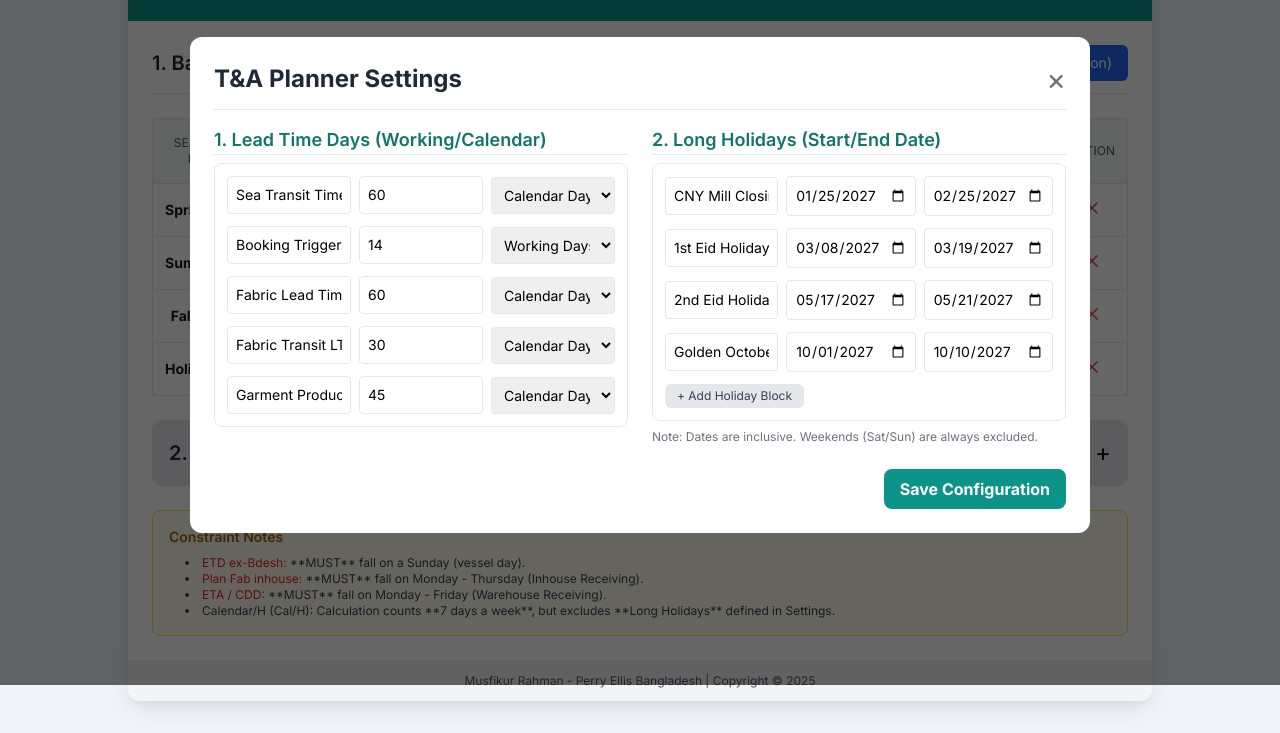
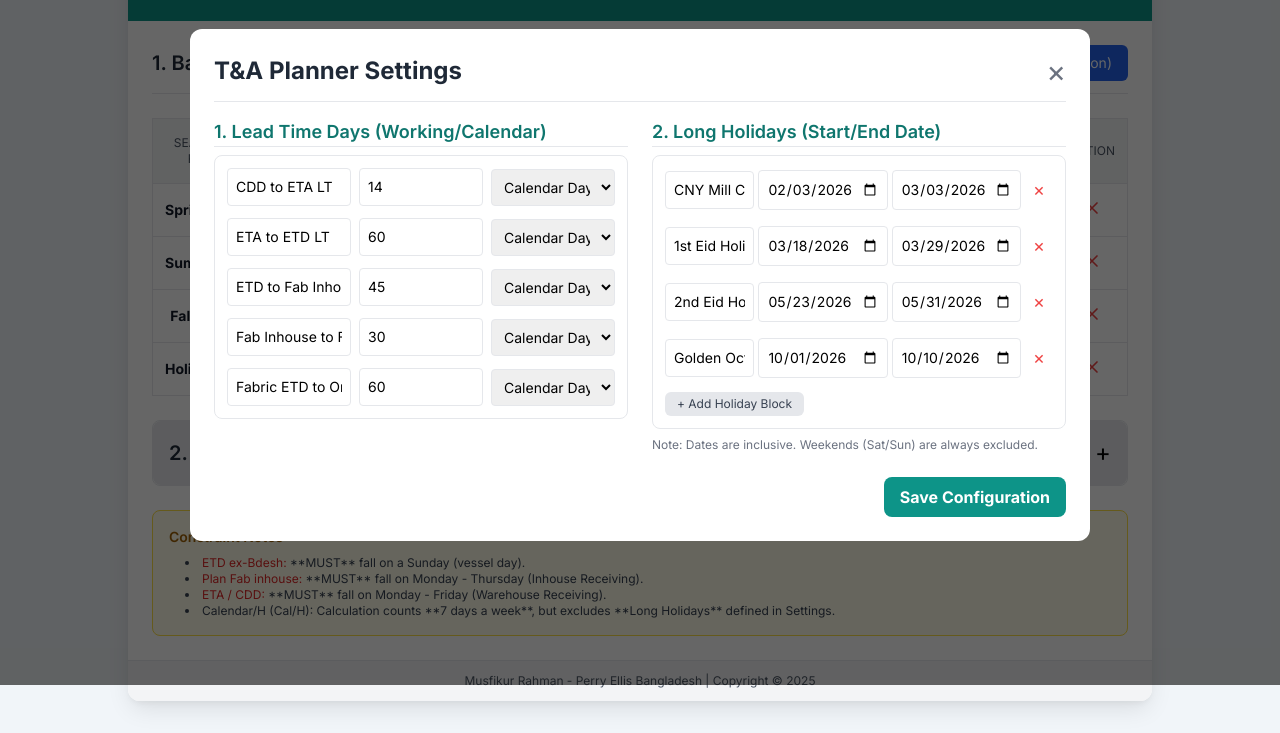
Before and after one commit to musfikurzony/Garments-Lead-Time-Calculator, a plain HTML site: page index.html in a window 1280 px wide. Both pictures are taken after a click on the button 1107 px from the left and 77 px from the top of the page. Shown: the part 115-848 px from the top of the page. Drawn offline with nearby package versions, Linux system fonts and the light colour scheme.

Commit message:
index.html

```diff
--- a/index.html
+++ b/index.html
@@ -3,7 +3,7 @@
 <head>
     <meta charset="UTF-8">
     <meta name="viewport" content="width=device-width, initial-scale=1.0">
-    <title>Garment T&A Planner (2027)</title>
+    <title>Garment T&A Planner</title>
     <script src="https://cdn.tailwindcss.com"></script>
     <!-- We now only rely on core Moment.js -->
     <script src="https://cdnjs.cloudflare.com/ajax/libs/moment.js/2.29.1/moment.min.js"></script>
@@ -17,10 +17,15 @@
         .card {
             box-shadow: 0 10px 25px -3px rgba(0, 0, 0, 0.1), 0 4px 6px -2px rgba(0, 0, 0, 0.05);
         }
+        /* Color logic for the dates */
         .result-cell {
             font-weight: 600;
-            color: #059669;
+            color: #10b981; /* Emerald 600 - Safe/Planned Green */
         }
+        .text-red-600 { /* Important Constraints/Triggers are highlighted */
+             color: #dc2626;
+        }
+
         .deadline-header {
             background-color: #0d9488; /* Teal 600 */
         }
@@ -124,10 +129,10 @@
                                 <th class="px-3 py-2 text-center text-xs font-medium text-gray-600 uppercase w-[140px] whitespace-normal">Season / Row</th>
                                 <th class="px-3 py-2 text-center text-xs font-medium text-gray-600 uppercase w-[140px] whitespace-normal">Customer Delivery Date (CDD)</th>
                                 <th class="px-3 py-2 text-center text-xs font-medium text-gray-600 uppercase text-red-600 w-[160px] whitespace-normal">ORDERS DUE DATE (Mon-Fri)</th>
-                                <th class="px-3 py-2 text-center text-xs font-medium text-gray-600 uppercase text-red-600 w-[140px] whitespace-normal">ETA / WH USA (60D Cal)</th>
+                                <th class="px-3 py-2 text-center text-xs font-medium text-gray-600 uppercase text-red-600 w-[140px] whitespace-normal">ETA / WH USA (14D Cal)</th>
                                 <th class="px-3 py-2 text-center text-xs font-medium text-gray-600 uppercase w-[140px] whitespace-normal">Plan Fabric ETD (60D Cal/H)</th>
-                                <th class="px-3 py-2 text-center text-xs font-medium text-gray-600 uppercase text-red-600 w-[170px] whitespace-normal">Plan Fab inhouse (30D Cal/H, Sun-Thu)</th>
-                                <th class="px-3 py-2 text-center text-xs font-medium text-gray-600 uppercase text-red-600 w-[170px] whitespace-normal">ETD ex-Bdesh (45D Cal/H, Sunday)</th>
+                                <th class="px-3 py-2 text-center text-xs font-medium text-gray-600 uppercase text-red-600 w-[170px] whitespace-normal">Plan Fab inhouse (45D Cal/H, Sun-Thu)</th>
+                                <th class="px-3 py-2 text-center text-xs font-medium text-gray-600 uppercase text-red-600 w-[170px] whitespace-normal">ETD ex-Bdesh (60D Cal/H, Sunday)</th>
                                 <th class="px-3 py-2 text-center text-xs font-medium text-gray-600 uppercase w-[40px] whitespace-normal">Action</th>
                             </tr>
                         </thead>
@@ -159,7 +164,7 @@
                                 <tr>
                                     <th class="px-3 py-2 text-center text-xs font-medium text-gray-600 uppercase w-[140px] whitespace-normal">Scenario</th>
                                     <th class="px-3 py-2 text-center text-xs font-medium text-gray-600 uppercase w-[140px] whitespace-normal">ORDERS DUE DATE (Mon-Fri Input)</th>
-                                    <th class="px-3 py-2 text-center text-xs font-medium text-gray-600 uppercase text-red-600 w-[140px] whitespace-normal">Plan Fabric ETD</th>
+                                    <th class="px-3 py-2 text-center text-xs font-medium text-gray-600 uppercase text-red-600 w-[160px] whitespace-normal">Plan Fabric ETD</th>
                                     <th class="px-3 py-2 text-center text-xs font-medium text-gray-600 uppercase w-[170px] whitespace-normal">Plan Fab inhouse</th>
                                     <th class="px-3 py-2 text-center text-xs font-medium text-gray-600 uppercase w-[170px] whitespace-normal">ETD ex-Bdesh (Sunday)</th>
                                     <th class="px-3 py-2 text-center text-xs font-medium text-gray-600 uppercase text-red-600 w-[140px] whitespace-normal">ETA / WH USA</th>
@@ -198,26 +203,28 @@
     </div>
 
     <script>
-        // --- GLOBAL CONFIGS & DEFAULTS ---
+        // --- GLOBAL CONFIGS & DEFAULTS (Moved to top for scope fix) ---
         const DATE_FORMAT = 'YYYY-MM-DD';
         const DISPLAY_FORMAT = 'DD-MMM-YYYY';
 
         // Default Lead Times (Calendar Days / Working Days)
         const DEFAULT_LTS = [
-            { name: "Sea Transit Time", days: 60, type: "calendar" },
-            { name: "Booking Trigger LT", days: 14, type: "working" },
-            { name: "Fabric Lead Time (Mill)", days: 60, type: "calendar_holiday" },
-            { name: "Fabric Transit LT", days: 30, type: "calendar_holiday" },
-            { name: "Garment Production LT", days: 45, type: "calendar_holiday" },
+            { name: "CDD to ETA LT", days: 14, type: "calendar" }, // 14D Cal
+            { name: "ETA to ETD LT", days: 60, type: "calendar" }, // 60D Cal
+            { name: "ETD to Fab Inhouse LT", days: 45, type: "calendar_holiday" }, // 45D Cal/H (BD - Eid)
+            { name: "Fab Inhouse to Fab ETD LT", days: 30, type: "calendar" }, // 30D Cal (Sea Transit: NO HOLIDAYS/WEEKENDS)
+            { name: "Fabric ETD to Orders Due LT", days: 60, type: "calendar_holiday" }, // 60D Cal/H (China - CNY/Oct)
         ];
 
         // Default Holiday Blocks (Start/End) - YYYY-MM-DD
         const DEFAULT_HOLIDAYS = [
-            { name: "CNY Mill Closing", start: "2027-01-25", end: "2027-02-25" },
-            { name: "1st Eid Holiday", start: "2027-03-08", end: "2027-03-19" },
-            { name: "2nd Eid Holiday", start: "2027-05-17", end: "2027-05-21" },
-            { name: "Golden October", start: "2027-10-01", end: "2027-10-10" },
+            { name: "CNY Mill Closing", start: "2026-02-03", end: "2026-03-03" },
+            { name: "1st Eid Holiday", start: "2026-03-18", end: "2026-03-29" },
+            { name: "2nd Eid Holiday", start: "2026-05-23", end: "2026-05-31" },
+            { name: "Golden October", start: "2026-10-01", end: "2026-10-10" },
         ];
+        // --- END GLOBAL CONFIGS ---
+
 
         let LTs = JSON.parse(localStorage.getItem('ltSettings')) || DEFAULT_LTS;
         let HOLIDAY_BLOCKS = JSON.parse(localStorage.getItem('holidaySettings')) || DEFAULT_HOLIDAYS;
@@ -246,14 +253,40 @@
 
         // Global holiday set for quick lookup
         let GLOBAL_HOLIDAYS = new Set();
+        let CHINA_HOLIDAYS = new Set();
+        let BD_HOLIDAYS = new Set();
+
         function updateHolidaySet() {
             GLOBAL_HOLIDAYS.clear();
-            const holidayDates = generateHolidayDates(HOLIDAY_BLOCKS);
-            holidayDates.forEach(date => GLOBAL_HOLIDAYS.add(date));
+            CHINA_HOLIDAYS.clear();
+            BD_HOLIDAYS.clear();
+
+            HOLIDAY_BLOCKS.forEach(block => {
+                let start = moment(block.start);
+                let end = moment(block.end);
+
+                if (start.isValid() && end.isValid()) {
+                    let current = moment(start);
+                    while (current.isSameOrBefore(end)) {
+                        const date = current.format(DATE_FORMAT);
+                        GLOBAL_HOLIDAYS.add(date);
+
+                        // Split holidays for conditional LT use
+                        if (block.name.includes("CNY") || block.name.includes("October")) {
+                            CHINA_HOLIDAYS.add(date);
+                        }
+                        if (block.name.includes("Eid")) {
+                            BD_HOLIDAYS.add(date);
+                        }
+
+                        current.add(1, 'day');
+                    }
+                }
+            });
         }
 
-        // Custom function to subtract/add calendar days, skipping ONLY defined holidays
-        function subtractDaysSkippingHolidays(startDate, daysToSubtract) {
+        // Custom function to subtract/add calendar days, skipping only specified holidays
+        function subtractDaysSkippingHolidays(startDate, daysToSubtract, skipSet) {
             let resultDate = moment(startDate);
             let daysCounted = 0;
 
@@ -263,8 +296,8 @@
 
             while (daysCounted < targetDays) {
                 resultDate.add(step, 'day');
-                // Check if the resulting day is a holiday
-                if (!GLOBAL_HOLIDAYS.has(resultDate.format(DATE_FORMAT))) {
+                // Check if the resulting day is a holiday in the specific set
+                if (!skipSet.has(resultDate.format(DATE_FORMAT))) {
                     daysCounted++;
                 }
             }
@@ -366,25 +399,50 @@
 
         // Helper function to apply LTs based on type
         function applyLTSeparator(startDate, lt) {
+            // Determine which holiday set to use for calendar_holiday
+            let skipSet = new Set();
+            if (lt.name.includes("Fabric ETD to Orders Due") || lt.name.includes("Fab Inhouse to Fab ETD")) { // CNY/Oct Zone
+                skipSet = CHINA_HOLIDAYS;
+            } else if (lt.name.includes("ETD to Fab Inhouse")) { // Eid Zone (BD Production)
+                skipSet = BD_HOLIDAYS;
+            } else if (lt.name.includes("Fab Inhouse to Fab ETD") && lt.type === 'calendar_holiday') {
+                // Fix: Fab Inhouse to Fab ETD LT is now simple calendar (LT 30)
+                skipSet = new Set();
+            } else {
+                 skipSet = new Set(); // No holidays for Sea Transit / Mon-Fri working days
+            }
+
+
             if (lt.type === 'working') {
                 return subtractWorkingDays(startDate, lt.days);
             } else if (lt.type === 'calendar') {
                 return moment(startDate).subtract(lt.days, 'days');
             } else if (lt.type === 'calendar_holiday') {
-                return subtractDaysSkippingHolidays(startDate, lt.days);
+                return subtractDaysSkippingHolidays(startDate, lt.days, skipSet);
             }
             return moment(startDate);
         }
 
         // Helper function to apply FORWARD LTS based on type
         function applyForwardLTSeparator(startDate, lt) {
+            let skipSet = new Set();
+            if (lt.name.includes("Fabric ETD to Orders Due") || lt.name.includes("Fab Inhouse to Fab ETD")) { // CNY/Oct Zone
+                skipSet = CHINA_HOLIDAYS;
+            } else if (lt.name.includes("ETD to Fab Inhouse")) { // Eid Zone (BD Production)
+                skipSet = BD_HOLIDAYS;
+            } else if (lt.name.includes("Fab Inhouse to Fab ETD")) {
+                 skipSet = new Set(); // No holidays for Fab Inhouse to Fab ETD
+            } else {
+                 skipSet = new Set(); // No holidays for Sea Transit / Mon-Fri working days
+            }
+
             if (lt.type === 'working') {
                 return addWorkingDays(startDate, lt.days);
             } else if (lt.type === 'calendar') {
                 return moment(startDate).add(lt.days, 'days');
             } else if (lt.type === 'calendar_holiday') {
                 // Negative subtraction = Addition
-                return subtractDaysSkippingHolidays(startDate, -lt.days);
+                return subtractDaysSkippingHolidays(startDate, -lt.days, skipSet);
             }
             return moment(startDate);
         }
@@ -397,61 +455,63 @@
             if (!cdd.isValid()) return {};
 
             // Get all LTs from settings
-            const ltSeaTransit = getLTByName('Sea Transit Time');
-            const ltBooking = getLTByName('Booking Trigger LT');
-            const ltFabricLT = getLTByName('Fabric Lead Time');
-            const ltFabTransit = getLTByName('Fabric Transit LT');
-            const ltGarmentPrd = getLTByName('Garment Production LT');
+            const ltEtaToCdd = getLTByName('CDD to ETA LT');
+            const ltEtdToEta = getLTByName('ETA to ETD LT');
+            const ltFabInhouseToEtd = getLTByName('ETD to Fab Inhouse LT');
+            const ltFabEtdToFabInhouse = getLTByName('Fab Inhouse to Fab ETD LT');
+            const ltOrdersDueToFabEtd = getLTByName('Fabric ETD to Orders Due LT');
+
 
             // 1. CDD Constraint (Backward - Mon-Fri)
             const cddConstrained = applyMonFriConstraint(cdd);
 
-            // 2. ETA / WH USA (CDD - 60 Calendar Days) - Standard Calendar
-            const etaWhUSAInitial = applyLTSeparator(cddConstrained, ltSeaTransit);
+            // 2. ETA / WH USA (CDD - 14 Calendar Days)
+            const etaWhUSAInitial = applyLTSeparator(cddConstrained, ltEtaToCdd);
             // Apply Mon-Fri Constraint
             const etaWhUSA = applyMonFriConstraint(etaWhUSAInitial);
 
-            // 3. ORDERS DUE DATE (ETA / WH USA - 14 Working Days) - Standard Working
-            let ordersDueDateInitial = applyLTSeparator(etaWhUSA, ltBooking);
+            // 3. ETD ex-Bdesh (ETA - 60 Cal Days)
+            const etdExBdeshInitial = applyLTSeparator(etaWhUSA, ltEtdToEta);
+            // Apply Sunday Constraint
+            const etdExBdesh = applySundayConstraint(etdExBdeshInitial);
+
+            // 4. Plan Fab inhouse (ETD - 45 Cal/H Days)
+            const planFabInhouseInitial = applyLTSeparator(etdExBdesh, ltFabInhouseToEtd);
+            // Apply Sun-Thu constraint (Backward)
+            const planFabInhouse = applySunThuConstraint(planFabInhouseInitial, 'backward');
+
+            // 5. Plan Fabric ETD (Fab Inhouse - 30 Cal/H Days)
+            const planFabricETD = applyLTSeparator(planFabInhouse, ltFabEtdToFabInhouse);
+
+            // 6. ORDERS DUE DATE (Fabric ETD - 60 Cal/H Days)
+            let ordersDueDateInitial = applyLTSeparator(planFabricETD, ltOrdersDueToFabEtd);
             // Apply Mon-Fri constraint
             const ordersDueDate = applyMonFriConstraint(ordersDueDateInitial);
 
-            // 4. Plan Fabric ETD (ORDERS DUE DATE - 60 Cal/H Days)
-            const planFabricETD = applyLTSeparator(ordersDueDate, ltFabricLT);
 
-            // 5. Plan Fab inhouse (Plan Fabric ETD - 30 Cal/H Days)
-            const planFabInhouseInitial = applyLTSeparator(planFabricETD, ltFabTransit);
-            // Apply Sun-Thu constraint (Backward)
-            const planFabInhouse = applySunThuConstraint(planFabInhouseInitial, 'backward');
-
-            // 6. ETD ex-Bdesh (Plan Fab inhouse - 45 Cal/H Days)
-            let etdExBdeshInitial = applyLTSeparator(planFabInhouse, ltGarmentPrd);
-
-            // Apply Sunday Constraint
-            const etdExBdesh = applySundayConstraint(etdExBdeshInitial);
-
-            // --- Recalculate FORWARD from the constrained ETD ex-Bdesh (Final Schedule) ---
+            // --- Recalculate FORWARD from the constrained ORDERS DUE DATE (Final Schedule) ---
 
             const schedule = {};
-            schedule.ETDBdesh = etdExBdesh;
+            schedule.OrdersDue = ordersDueDate;
 
-            // Fab Inhouse (ETD + 45 Cal/H Days) -> Apply Sun-Thu Constraint (Forward)
-            let fabInhouseForward = applyForwardLTSeparator(schedule.ETDBdesh.format(DATE_FORMAT), ltGarmentPrd);
+            // Fabric ETD (Orders Due + 60 Cal/H Days)
+            let fabEtdForward = applyForwardLTSeparator(schedule.OrdersDue.format(DATE_FORMAT), ltOrdersDueToFabEtd);
+            schedule.FabricETD = applyMonFriConstraintForward(fabEtdForward);
+
+            // Fab Inhouse (Fabric ETD + 30 Cal/H Days) -> Apply Sun-Thu Constraint (Forward)
+            let fabInhouseForward = applyForwardLTSeparator(schedule.FabricETD.format(DATE_FORMAT), ltFabEtdToFabInhouse);
             schedule.FabInhouse = applySunThuConstraint(fabInhouseForward, 'forward');
 
-            // Fabric ETD (Fab Inhouse + 30 Cal/H Days)
-            schedule.FabricETD = applyForwardLTSeparator(schedule.FabInhouse.format(DATE_FORMAT), ltFabTransit);
+            // ETD ex-Bdesh (Fab Inhouse + 45 Cal/H Days) -> Apply Sunday Constraint (Forward)
+            let etdExBdeshForward = applyForwardLTSeparator(schedule.FabInhouse.format(DATE_FORMAT), ltFabInhouseToEtd);
+            schedule.ETDBdesh = applySundayConstraint(etdExBdeshForward);
 
-            // Orders Due Date (Fabric ETD + 60 Cal/H Days) -> Apply Mon-Fri Constraint (Forward)
-            let ordersDueForward = applyForwardLTSeparator(schedule.FabricETD.format(DATE_FORMAT), ltFabricLT);
-            schedule.OrdersDue = applyMonFriConstraintForward(ordersDueForward);
-
-            // ETA WH USA (Orders Due Date + 14 Working Days) -> Apply Mon-Fri Constraint (Forward)
-            let etaForward = applyForwardLTSeparator(schedule.OrdersDue.format(DATE_FORMAT), ltBooking);
+            // ETA WH USA (ETD + 60 Calendar Days) -> Apply Mon-Fri Constraint (Forward)
+            let etaForward = applyForwardLTSeparator(schedule.ETDBdesh.format(DATE_FORMAT), ltEtdToEta);
             schedule.ETA = applyMonFriConstraintForward(etaForward);
 
-            // CDD (ETA + 60 Calendar Days) -> Apply Mon-Fri Constraint (Forward)
-            let cddForward = applyForwardLTSeparator(schedule.ETA.format(DATE_FORMAT), ltSeaTransit);
+            // CDD (ETA + 14 Calendar Days) -> Apply Mon-Fri Constraint (Forward)
+            let cddForward = applyForwardLTSeparator(schedule.ETA.format(DATE_FORMAT), ltEtaToCdd);
             schedule.CDD = applyMonFriConstraintForward(cddForward);
 
 
@@ -477,37 +537,37 @@
             if (!ordersDueDateConstrained.isValid()) return {};
 
             // Get all LTs from settings
-            const ltSeaTransit = getLTByName('Sea Transit Time');
-            const ltBooking = getLTByName('Booking Trigger LT');
-            const ltFabricLT = getLTByName('Fabric Lead Time');
-            const ltFabTransit = getLTByName('Fabric Transit LT');
-            const ltGarmentPrd = getLTByName('Garment Production LT');
+            const ltEtaToCdd = getLTByName('CDD to ETA LT');
+            const ltEtdToEta = getLTByName('ETA to ETD LT');
+            const ltFabInhouseToEtd = getLTByName('ETD to Fab Inhouse LT');
+            const ltFabEtdToFabInhouse = getLTByName('Fab Inhouse to Fab ETD LT');
+            const ltOrdersDueToFabEtd = getLTByName('Fabric ETD to Orders Due LT');
 
             const schedule = {};
 
-            // ETD is the fixed constrained point
+            // Orders Due is the fixed constrained point
             schedule.OrdersDue = ordersDueDateConstrained;
 
             // 1. Plan Fabric ETD (Orders Due Date + 60 Cal/H Days)
-            schedule.FabricETD = applyForwardLTSeparator(schedule.OrdersDue.format(DATE_FORMAT), ltFabricLT);
+            schedule.FabricETD = applyForwardLTSeparator(schedule.OrdersDue.format(DATE_FORMAT), ltOrdersDueToFabEtd);
 
             // 2. Plan Fab inhouse (Fabric ETD + 30 Cal/H Days) -> Apply Sun-Thu Constraint (Forward)
-            let fabInhouseInitial = applyForwardLTSeparator(schedule.FabricETD.format(DATE_FORMAT), ltFabTransit);
+            let fabInhouseInitial = applyForwardLTSeparator(schedule.FabricETD.format(DATE_FORMAT), ltFabEtdToFabInhouse);
             schedule.FabInhouse = applySunThuConstraint(fabInhouseInitial, 'forward');
 
             // 3. ETD ex-Bdesh (Fab Inhouse + 45 Cal/H Days)
-            let etdExBdeshInitial = applyForwardLTSeparator(schedule.FabInhouse.format(DATE_FORMAT), ltGarmentPrd);
+            let etdExBdeshInitial = applyForwardLTSeparator(schedule.FabInhouse.format(DATE_FORMAT), ltFabInhouseToEtd);
 
             // Apply Sunday Constraint
             const etdExBdesh = applySundayConstraint(etdExBdeshInitial);
             schedule.ETDBdesh = etdExBdesh;
 
-            // 4. ETA WH USA (ETD + 14 Working Days) -> Apply Mon-Fri Constraint (Forward)
-            let etaForward = applyForwardLTSeparator(schedule.ETDBdesh.format(DATE_FORMAT), ltBooking);
+            // 4. ETA WH USA (ETD + 60 Calendar Days) -> Apply Mon-Fri Constraint (Forward)
+            let etaForward = applyForwardLTSeparator(schedule.ETDBdesh.format(DATE_FORMAT), ltEtdToEta);
             schedule.ETA = applyMonFriConstraintForward(etaForward);
 
-            // 5. Customer Delivery Date (ETA + 60 Calendar Days) -> Apply Mon-Fri Constraint (Forward)
-            let cddForward = applyForwardLTSeparator(schedule.ETA.format(DATE_FORMAT), ltSeaTransit);
+            // 5. Customer Delivery Date (ETA + 14 Calendar Days) -> Apply Mon-Fri Constraint (Forward)
+            let cddForward = applyForwardLTSeparator(schedule.ETA.format(DATE_FORMAT), ltEtaToCdd);
             schedule.CDD = applyMonFriConstraintForward(cddForward);
 
 
@@ -528,7 +588,7 @@
             // Function removed as per user request to remove Gemini section.
         }
 
-        function addRow(defaultSeason = 'Spring 2027', defaultDate = moment().add(200, 'days').format(DATE_FORMAT)) {
+        function addRow(defaultSeason, defaultDate) {
             const rowId = moment().valueOf(); // Unique ID
             dataRows.push({
                 id: rowId,
@@ -545,7 +605,7 @@
             renderTable();
         }
 
-        function addForwardRow(defaultScenario = 'Scenario 1', defaultDate = moment().add(30, 'days').format(DATE_FORMAT)) {
+        function addForwardRow(defaultScenario, defaultDate) {
             const rowId = moment().valueOf(); // Unique ID
             // Ensure default date adheres to Mon-Fri constraint
             let initialDate = moment(defaultDate);
@@ -709,17 +769,18 @@
 
             // If no backward data is loaded, add initial example rows
             if (dataRows.length === 0) {
-                // Example dates for 2027 seasons
-                addRow('Spring 2027', '2027-02-15');
-                addRow('Summer 2027', '2027-05-15');
-                addRow('Fall 2027', '2027-08-15');
-                addRow('Holiday 2027', '2027-11-15');
+                // Example dates based on user's screenshot (2026 data)
+                addRow('Spring 2026', '2026-01-25');
+                addRow('Summer 2026', '2026-04-25');
+                addRow('Fall 2026', '2026-07-25');
+                addRow('Holiday 2026', '2026-10-25');
             }
 
             // If no forward data is loaded, add initial example rows
             if (forwardDataRows.length === 0) {
-                addForwardRow('New Order 1', '2027-02-01');
-                addForwardRow('New Order 2', '2027-04-01');
+                // Example dates based on user's screenshot (2025/2026 data)
+                addForwardRow('New Order 1', '2025-11-27');
+                addForwardRow('New Order 2', '2025-11-20');
             }
 
             updateHolidaySet();
@@ -773,15 +834,24 @@
 
             // Render Holiday Settings
             holidayContainer.innerHTML = HOLIDAY_BLOCKS.map((h, index) => `
-                <div class="flex space-x-2 items-center">
+                <div class="flex space-x-1 items-center">
                     <input type="text" id="hName${index}" value="${h.name}" class="p-2 border rounded w-1/3 text-sm" placeholder="Holiday Name">
                     <input type="date" id="hStart${index}" value="${h.start}" class="p-2 border rounded w-1/3 text-sm" placeholder="Start Date">
                     <input type="date" id="hEnd${index}" value="${h.end}" class="p-2 border rounded w-1/3 text-sm" placeholder="End Date">
+                    <button onclick="deleteHolidayBlock(${index})" class="text-red-500 hover:text-red-700 p-2 text-lg">
+                        &times;
+                    </button>
                 </div>
             `).join('');
 
             // Add button to add more holiday blocks
             holidayContainer.innerHTML += `<button onclick="addHolidayBlock()" class="mt-3 bg-gray-200 hover:bg-gray-300 text-gray-700 text-xs py-1 px-3 rounded-md">+ Add Holiday Block</button>`;
+        }
+
+        function deleteHolidayBlock(index) {
+             HOLIDAY_BLOCKS.splice(index, 1);
+             localStorage.setItem('holidaySettings', JSON.stringify(HOLIDAY_BLOCKS));
+             renderSettings(); // Re-render the modal content
         }
 
         function addHolidayBlock() {
```
